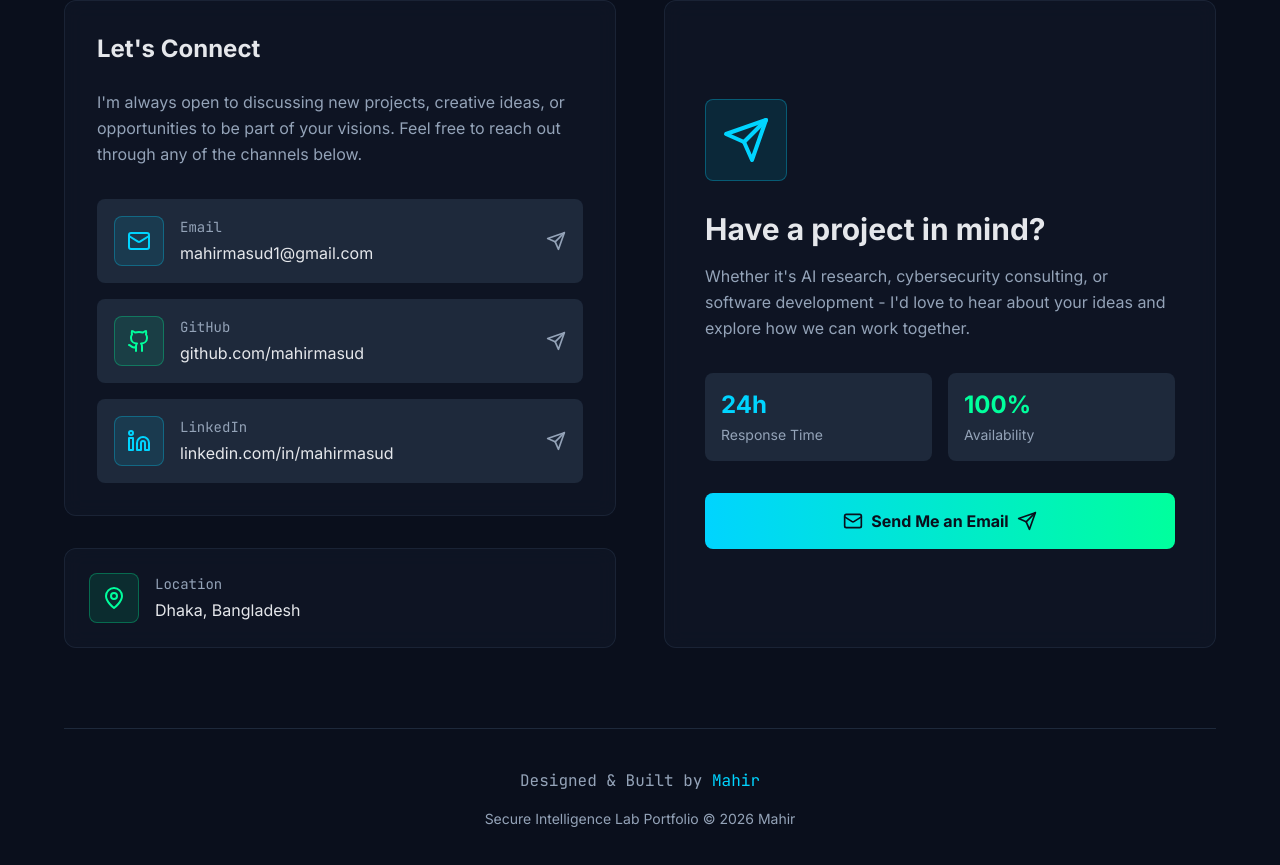
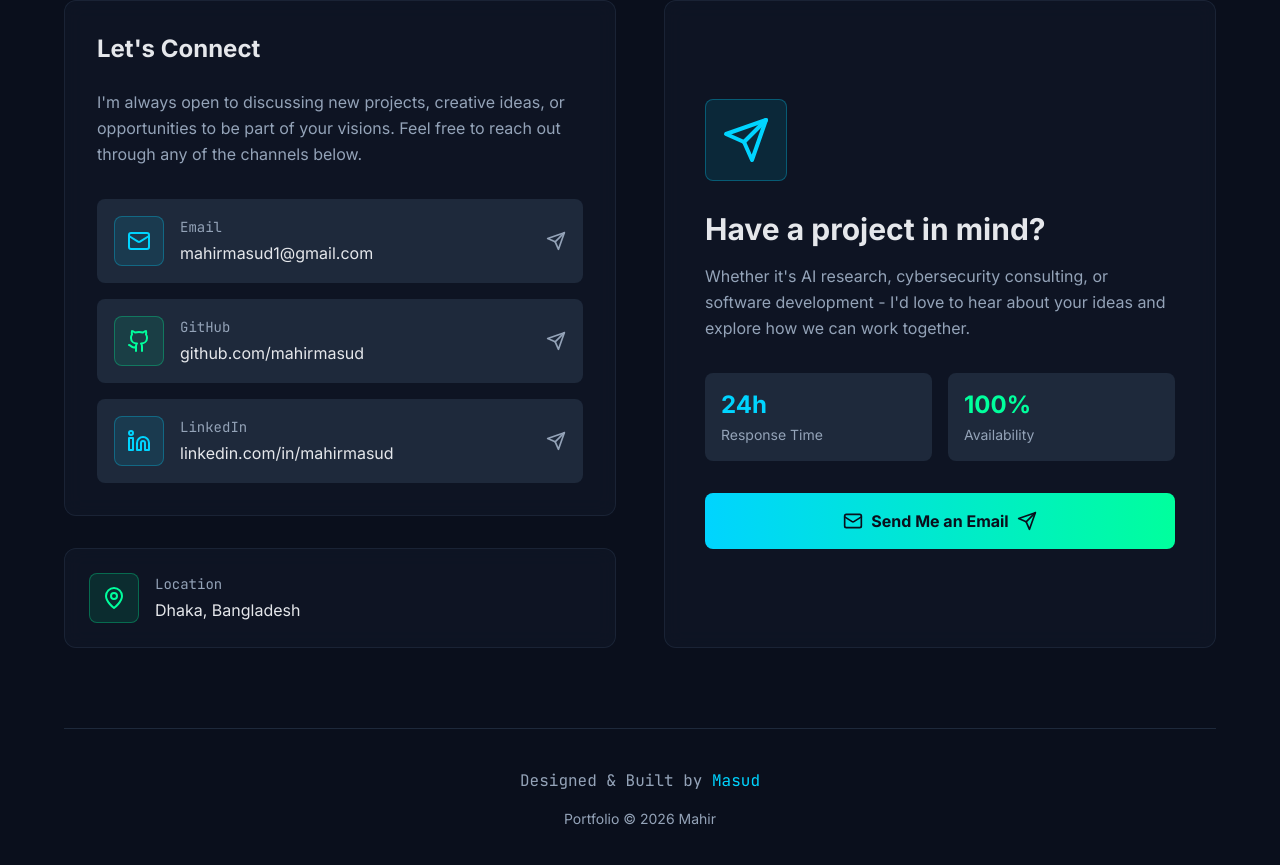
Before and after one commit to mahirmasud/portfolio, a React (Vite) app: page / in a window 1280 px wide. Shown: the part 8259-9124 px from the top of the page. Built offline with nearby package versions, Linux system fonts and the light colour scheme; the HTML template or start-up script is replaced by a standard one.

Commit message:
Changes in Contact and Hero

```diff
--- a/src/components/Contact.jsx
+++ b/src/components/Contact.jsx
@@ -178,10 +178,10 @@ const Contact = () => {
         }`}>
           <div className="text-center">
             <p className="text-gray-blue font-mono mb-4">
-              Designed & Built by <span className="text-neon-blue">Mahir</span>
+              Designed & Built by <span className="text-neon-blue">Masud</span>
             </p>
             <p className="text-gray-blue text-sm">
-              Secure Intelligence Lab Portfolio © 2026 Mahir
+              Portfolio © 2026 Mahir
             </p>
           </div>
         </div>
--- a/src/components/Hero.jsx
+++ b/src/components/Hero.jsx
@@ -24,8 +24,8 @@ const Hero = () => {
 
   const handleDownloadResume = () => {
     const link = document.createElement('a');
-    link.href = '/assets/Mahir_Resume.pdf';
-    link.download = 'Mahir_Resume.pdf';
+    link.href = '/assets/Masud_Resume.pdf';
+    link.download = 'Masud_Resume.pdf';
     document.body.appendChild(link);
     link.click();
     document.body.removeChild(link);
```
